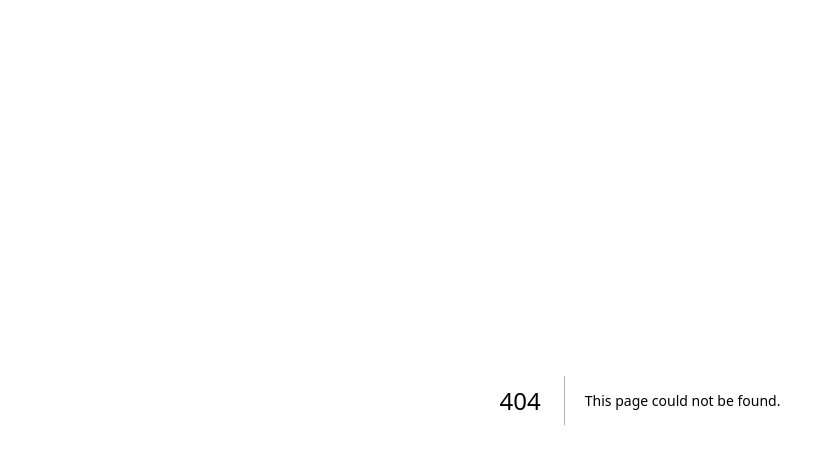
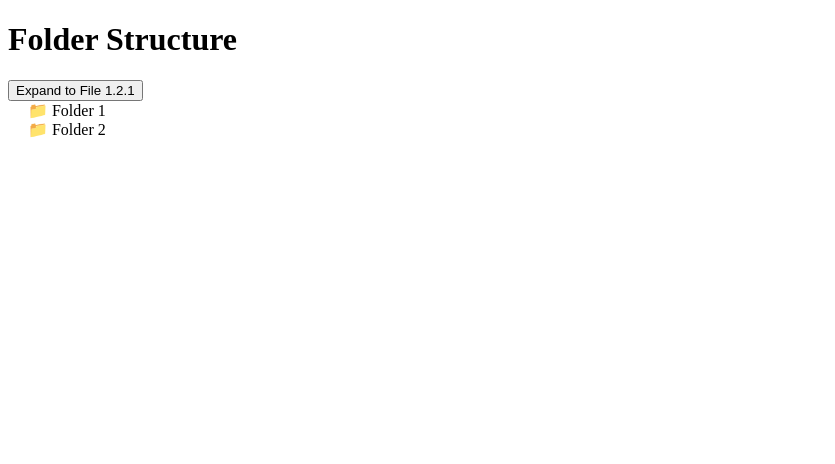
Before and after one commit to ayushtri56/machine-coding-round, a Next.js app in the folder coding/: page /react/infinite-folder in a window 1280 px wide. Before the commit this address had no page. Shown: the top 464 px of the page, without its empty margins (0-835 px from the left). Built offline with nearby package versions, Linux system fonts and the light colour scheme.

Commit message:
Infinit folder code in react

```diff
--- /dev/null
+++ b/coding/src/pages/react/infinite-folder/index.jsx
@@ -0,0 +1,130 @@
+import React, { useState, useEffect } from 'react';
+
+const folderStructure = [
+    {
+        id: 1,
+        name: 'Folder 1',
+        children: [
+            {
+                id: 2,
+                name: 'Folder 1.1',
+                children: [],
+                files: [
+                    { id: 6, name: 'File 1.1.1' },
+                    { id: 7, name: 'File 1.1.2' }
+                ]
+            },
+            {
+                id: 3,
+                name: 'Folder 1.2',
+                children: [
+                    {
+                        id: 4,
+                        name: 'Folder 1.2.1',
+                        children: [],
+                        files: []
+                    }
+                ],
+                files: [
+                    { id: 8, name: 'File 1.2.1' }
+                ]
+            }
+        ],
+        files: [
+            { id: 9, name: 'File 1.1' }
+        ]
+    },
+    {
+        id: 5,
+        name: 'Folder 2',
+        children: [],
+        files: [
+            { id: 10, name: 'File 2.1' }
+        ]
+    }
+];
+
+const InfiniteFolder = () => {
+    const [expandedPaths, setExpandedPaths] = useState([]);
+
+    const handleToggle = (id, isOpen) => {
+        setExpandedPaths(prevPaths =>
+            isOpen ? [...prevPaths, id] : prevPaths.filter(pathId => pathId !== id)
+        );
+    };
+
+    const expandPathToFile = (filePath) => {
+        const pathArray = filePath.split('/'); // Assuming the path is like "Folder 1/Folder 1.2/File 1.2.1"
+        const newExpandedPaths = findPathToFile(folderStructure, pathArray);
+        setExpandedPaths(newExpandedPaths);
+    };
+
+    return (
+        <div>
+            <h1>Folder Structure</h1>
+            <button onClick={() => expandPathToFile('Folder 1/Folder 1.2/File 1.2.1')}>Expand to File 1.2.1</button>
+            {folderStructure.map((folder) => (
+                <Folder key={folder.id} folder={folder} expandedPaths={expandedPaths} onToggle={handleToggle} />
+            ))}
+        </div>
+    );
+};
+
+export default InfiniteFolder;
+
+const Folder = ({ folder, expandedPaths, onToggle }) => {
+    const [isOpen, setIsOpen] = React.useState(false);
+
+    useEffect(() => {
+        if (expandedPaths.includes(folder.id)) {
+            setIsOpen(true);
+        }
+    }, [expandedPaths, folder.id]);
+
+    const toggleOpen = () => {
+        setIsOpen(!isOpen);
+        onToggle(folder.id, !isOpen);
+    };
+
+    return (
+        <div style={{ marginLeft: '20px' }}>
+            <div onClick={toggleOpen} style={{ cursor: 'pointer' }}>
+                {isOpen ? '📂' : '📁'} {folder.name}
+            </div>
+            {isOpen && (
+                <div>
+                    {folder.children && folder.children.length > 0 && folder.children.map((child) => (
+                        <Folder key={child.id} folder={child} expandedPaths={expandedPaths} onToggle={onToggle} />
+                    ))}
+                    {folder.files && folder.files.length > 0 && folder.files.map((file) => (
+                        <File key={file.id} file={file} />
+                    ))}
+                </div>
+            )}
+        </div>
+    );
+};
+
+const findPathToFile = (folders, path, currentPath = []) => {
+    for (const folder of folders) {
+        const newPath = [...currentPath, folder.id];
+        if (folder.files && folder.files.some(file => file.name === path[path.length - 1])) {
+            return newPath;
+        }
+        if (folder.children) {
+            const childPath = findPathToFile(folder.children, path, newPath);
+            if (childPath.length) {
+                return childPath;
+            }
+        }
+    }
+    return [];
+};
+
+const File = ({ file }) => {
+    return (
+        <div style={{ marginLeft: '20px' }}>
+            📄 {file.name}
+        </div>
+    );
+};
--- /dev/null
+++ b/coding/src/pages/react/infinite-folder/styles.module.css
@@ -0,0 +1,4 @@
+.folder {
+    margin-left: 50px;
+
+}
```
Also changed, not shown: coding/src/pages/js/tic-tae-toe.jsx (deleted, +0 -40 lines).
